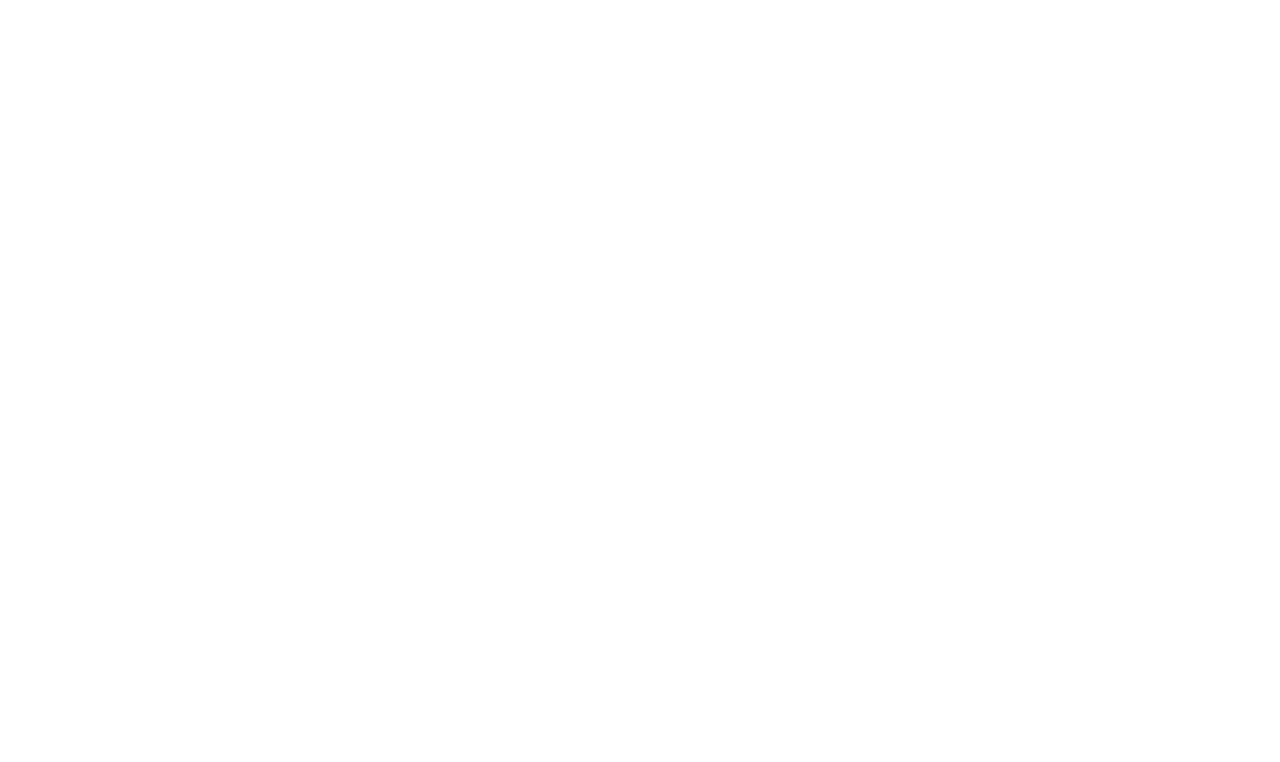
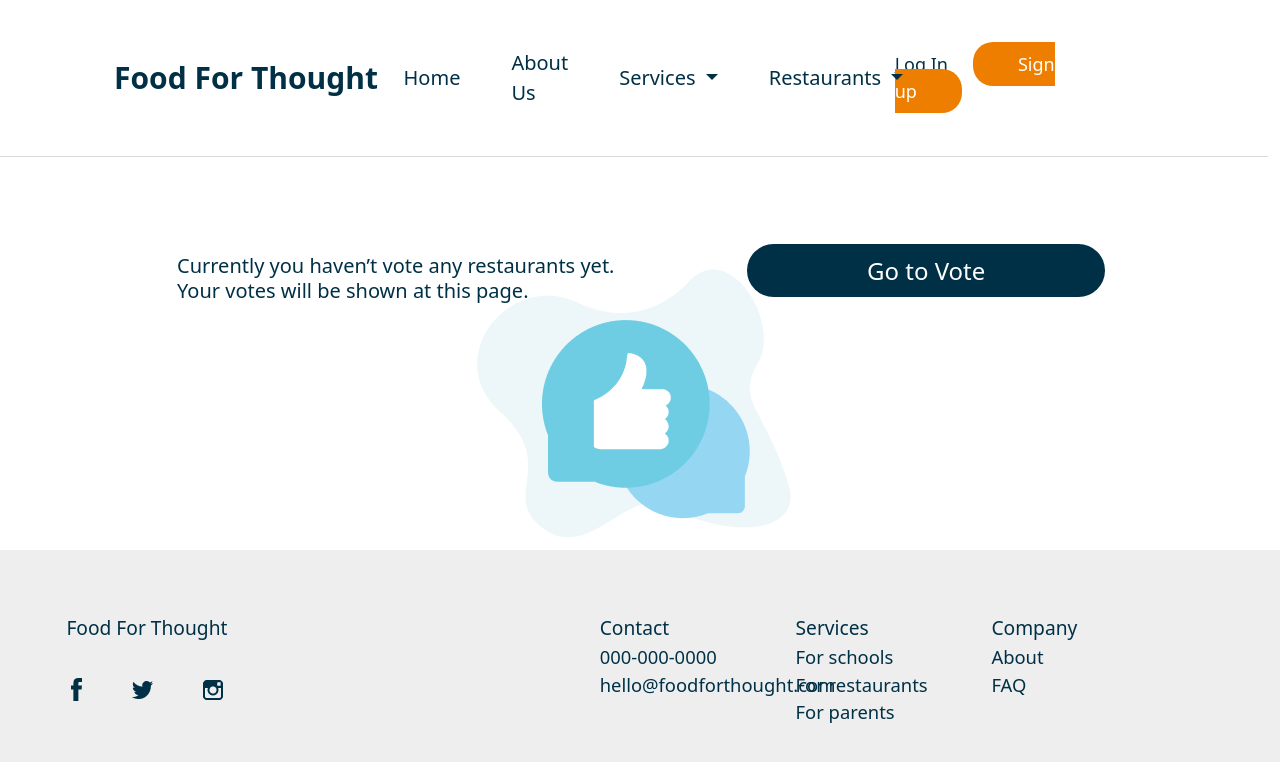
Before and after one commit to ivanLFN/thought-food-vue, a Vue app: page /account/user-votes in a window 1280 px wide. Before the commit this address had no page. Shown: the top 762 px of the page. Built offline with nearby package versions, Linux system fonts and the light colour scheme.

Commit message:
adding: user vote page

```diff
--- /dev/null
+++ b/src/components/account_components/VoteComponent.vue
@@ -0,0 +1,43 @@
+<template>
+  <div class="row d-flex mt-5">
+    <div class="offset-1 col-6 pl-5 text">
+      Currently you haven’t vote any restaurants yet.<br>
+      Your votes will be shown at this page.
+    </div>
+    <div class="col-5">
+      <a
+        href="#"
+        class="go-vote-link"
+      >
+        Go to Vote
+      </a>
+    </div>
+  </div>
+</template>
+
+<script>
+
+export default {
+  name: 'VoteComponent'
+}
+</script>
+
+<style>
+
+.text {
+  font-weight: 400;
+  font-size: 20px;
+  line-height: 25px;
+  color: #003046;
+}
+
+.go-vote-link {
+  font-weight: 500;
+  font-size: 24px;
+  color: white;
+  padding: 10px 120px;
+  border-radius: 30px;
+  background-color:#003046;
+  text-decoration: none;
+}
+</style>
--- a/src/router.js
+++ b/src/router.js
@@ -1,10 +1,12 @@
 import { createRouter, createWebHistory } from 'vue-router'
 import HomePage from './components/HomePage.vue'
 import AccountPage from './views/AccountPage.vue'
+import UserVotePage from './views/UserVotePage.vue'
 
 const routes = [
   { path: '/', component: HomePage },
-  { path: '/account', component: AccountPage }
+  { path: '/account', component: AccountPage },
+  { path: '/account/user-votes', component: UserVotePage }
 ]
 
 const router = createRouter({
--- /dev/null
+++ b/src/views/UserVotePage.vue
@@ -0,0 +1,31 @@
+<template>
+  <div class="app-container">
+    <MainMenu class="main-menu" />
+    <div class="container mt-5">
+      <VoteComponent />
+    </div>
+    <FooterComponent class="footer-component" />
+  </div>
+</template>
+
+<script>
+import MainMenu from '../components/MainMenu.vue'
+import FooterComponent from '../components/FooterComponent.vue'
+import VoteComponent from '@/components/account_components/VoteComponent.vue'
+export default {
+  name: 'UserVotePage',
+  components: {
+    MainMenu,
+    FooterComponent,
+    VoteComponent
+  }
+}
+</script>
+
+<style scoped>
+.app-container {
+  background: url(../../public/images/Empty_State.png) no-repeat center center fixed;
+}
+</style>
+
+<style src="../../public/styles.css"></style>
```
Also changed, not shown: public/images/Empty_State.png (added).
